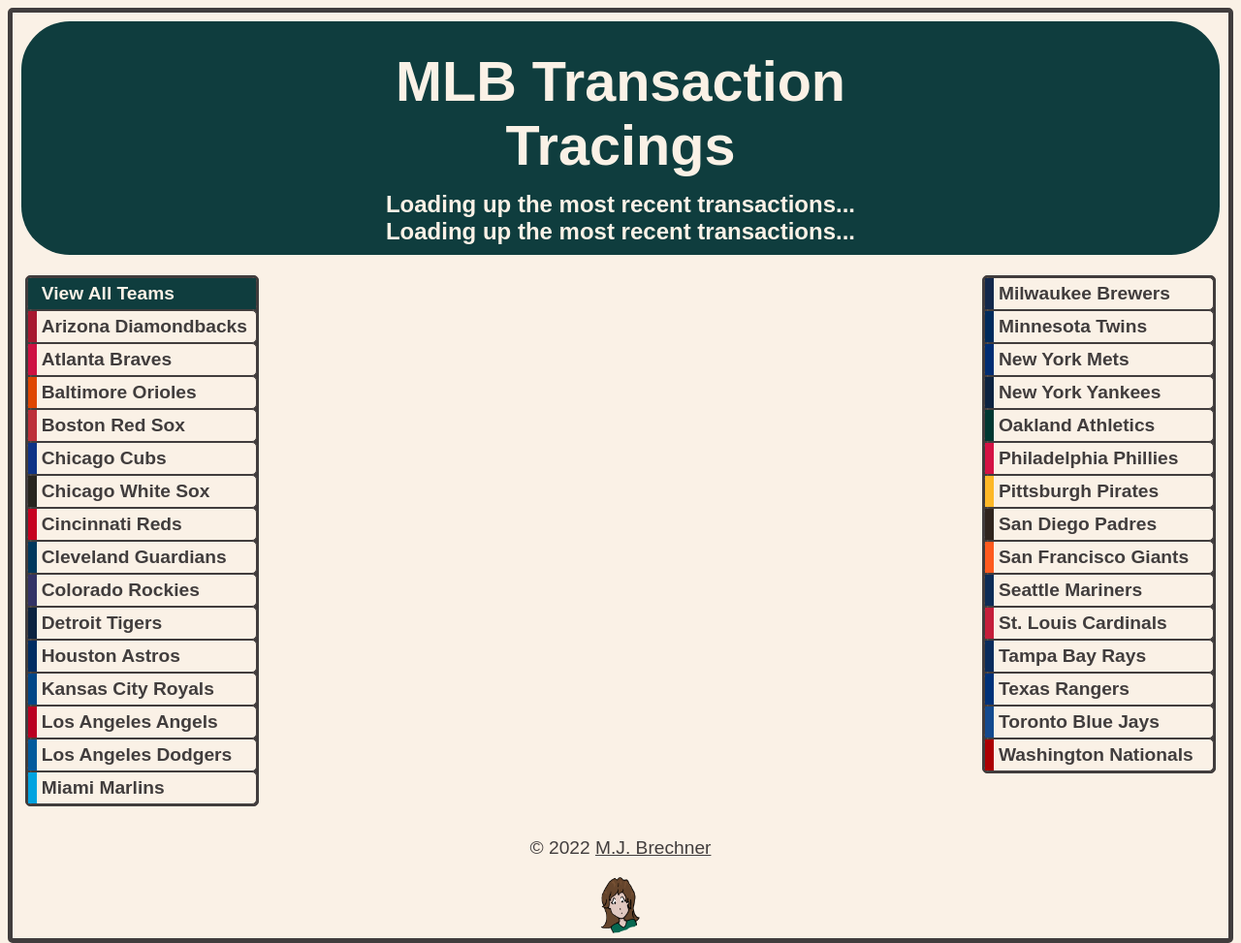
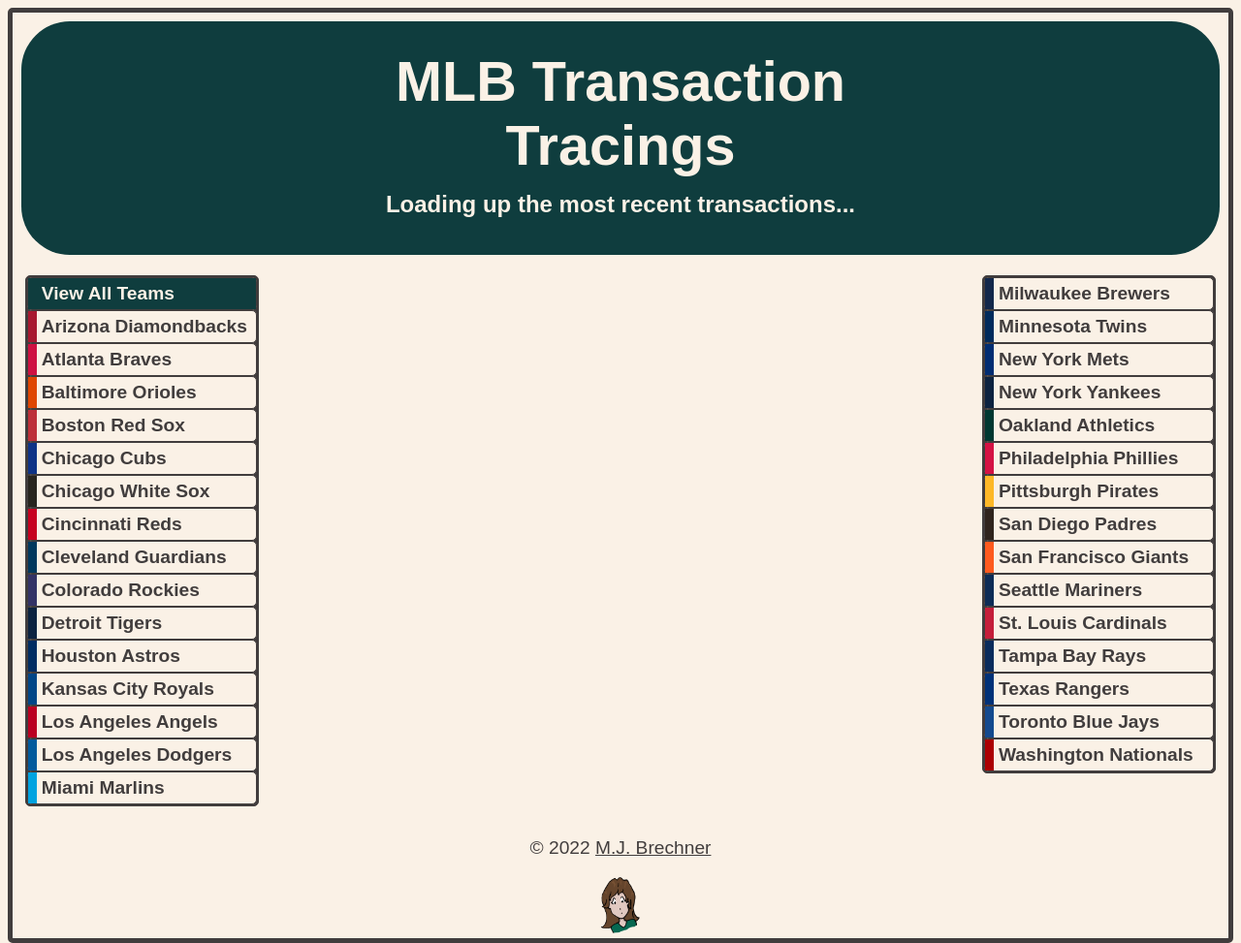
Before and after one commit to mjbrechner/mlb-transaction-tracings, a plain HTML site: page index.html in a window 1280 px wide. Shown: the whole page at 97% size. Drawn offline with Linux system fonts and the light colour scheme; no server answers; a web font is replaced by a local one.

Commit message:
minor cleanup

```diff
--- a/index.html
+++ b/index.html
@@ -39,7 +39,7 @@
         </div>
         <div class="subtitle">
         <h3 id="headline-dates1">Loading up the most recent transactions...</h3>
-        <h3 id="headline-dates2">Loading up the most recent transactions...</h3>
+        <h3 id="headline-dates2">&nbsp;</h3>
         </div>
     </header>
 
```
Also changed, not shown: 1 other file.
